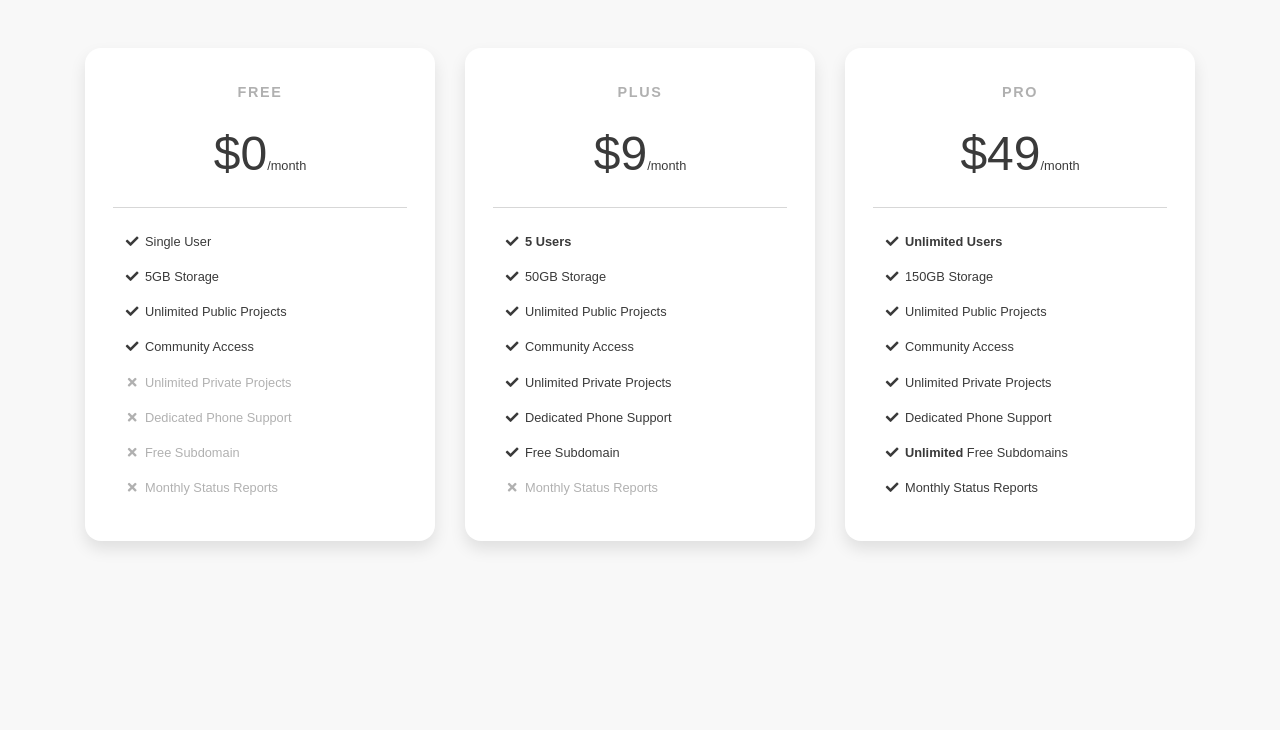
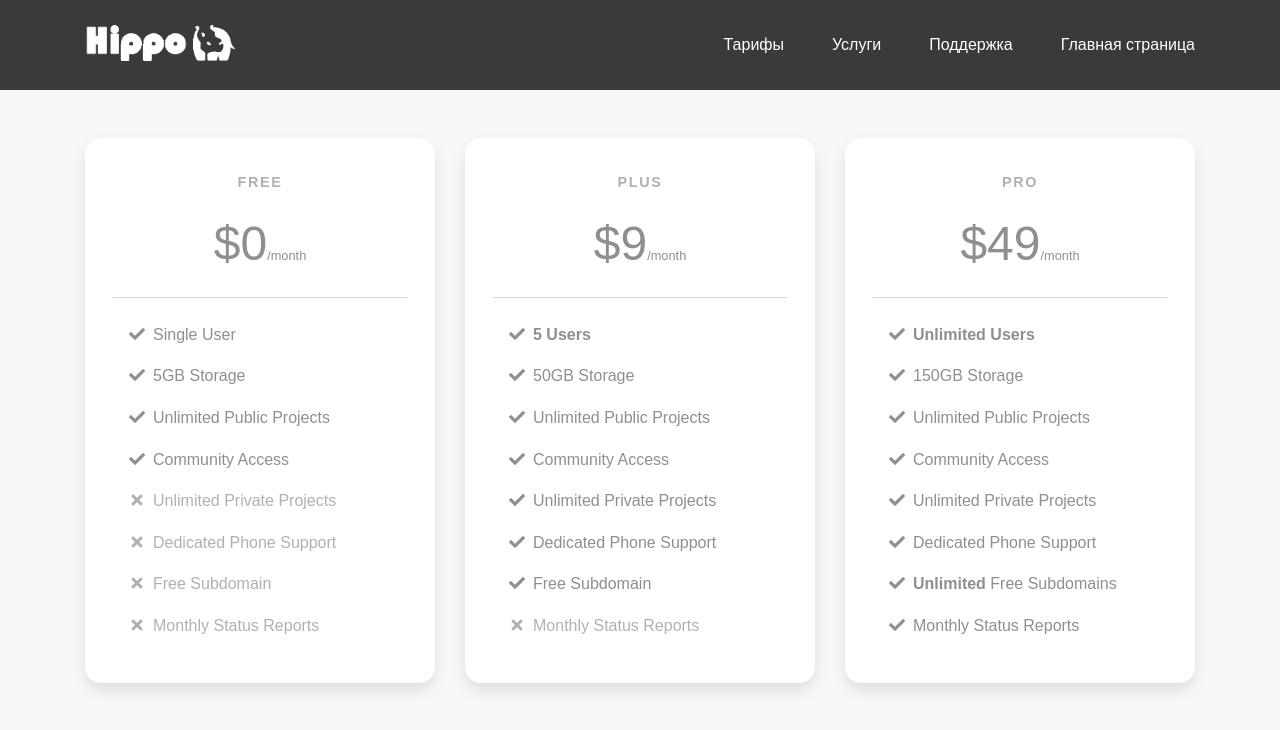
Before and after one commit to yuldashev6267/hippo-landing, a Vue app: page /tariffs in a window 1280 px wide. Shown: the top 730 px of the page. Built offline with nearby package versions, Linux system fonts and the light colour scheme.

Commit message:
navbar added for tariffs

```diff
--- a/src/components/footer.vue
+++ b/src/components/footer.vue
@@ -43,12 +43,12 @@
                                 <p>Lorem ipsum dolor sit amet, consec tetur adipisicing elit, sed do eiusmod tempor incididuntut consec tetur adipisicing
                                 elit,Lorem ipsum dolor sit amet.</p>
                             </div>
-                            <div class="footer-social-icon">
+                            <!-- <div class="footer-social-icon">
                                 <span>Follow us</span>
                                 <a href="#"><i class="fab fa-facebook-f facebook-bg"></i></a>
                                 <a href="#"><i class="fab fa-twitter twitter-bg"></i></a>
                                 <a href="#"><i class="fab fa-google-plus-g google-bg"></i></a>
-                            </div>
+                            </div> -->
                         </div>
                     </div>
                     <div class="col-xl-4 col-lg-4 col-md-6 mb-30">
@@ -65,7 +65,13 @@
                             </ul>
                         </div>
                     </div>
-                    <div class="col-xl-4 col-lg-4 col-md-6 mb-50">
+                    <div class="footer-social-icon">
+                                <span>Follow us</span>
+                                <a href="#"><i class="fab fa-facebook-f facebook-bg"></i></a>
+                                <a href="#"><i class="fab fa-twitter twitter-bg"></i></a>
+                                <a href="#"><i class="fab fa-google-plus-g google-bg"></i></a>
+                            </div>
+                    <!-- <div class="col-xl-4 col-lg-4 col-md-6 mb-50">
                         <div class="footer-widget">
                             <div class="footer-widget-heading">
                                 <h3>Subscribe</h3>
@@ -80,7 +86,7 @@
                                 </form>
                             </div>
                         </div>
-                    </div>
+                    </div> -->
                 </div>
             </div>
         </div>
--- a/src/components/routerComponents/tariffs.vue
+++ b/src/components/routerComponents/tariffs.vue
@@ -1,4 +1,5 @@
 <template>
+<div>
    <section class="pricing py-5">
   <div class="container">
     <div class="row">
@@ -66,6 +67,7 @@
 
   </div>
 </section>
+</div>
 </template>
 
 <script>
@@ -74,6 +76,8 @@ export default {
 }
 </script>
 <style>
+
+
 
 .pricing .card {
   border: none;
@@ -105,11 +109,17 @@ export default {
 .pricing ul li {
   margin-bottom: 1rem;
 }
+.pricing ul li:hover {
+  color:#008ecc;
+}
+
 
 .pricing .text-muted {
   opacity: 0.7;
 }
-
+.pricing .text-muted:hover {
+  opacity: 1;
+}
 .pricing .btn {
   font-size: 80%;
   border-radius: 5rem;
--- a/src/views/tariffsView.vue
+++ b/src/views/tariffsView.vue
@@ -1,6 +1,43 @@
 <template>
+<div :class="isOpen == true ? 'landing-page show-mobile-menu': 'landing-page'">
+ <div class="mobile-menu"><a href="javascript:;" class="logo-mobile"><img src="../assets/Hippo_size_2.png" alt=""></a>
+                    <ul class="navbar-nav">
+                         <li class="nav-item"><router-link to="/tariffs" class="router">Тарифы</router-link></li>
+      <li class="nav-item"><router-link to="/services" class="router">Услуги</router-link></li>
+
+       <li class="nav-item"><router-link to="/support" class="router">Поддержка</router-link></li>
+        <li class="nav-item"><router-link to="/" class="router">Главная страница</router-link></li>
+                        <li class="nav-item">
+                            <div class="separator"></div>
+                        </li>
+
+                    </ul>
+                </div>    <div class="main-container">
+   <div class="landing-page-nav" style="background-color:#3a3a3a;position:relative">
+        <div style="height: initial;">
+            <div class="headroom--not-top headroom--not-bottom headroom--unpinned headroom" style="position: relative; top: 0px; left: 0px; right: 0px; z-index: 9999; transform: translate3d(0px, 0px, 0px);">
+                <nav>
+                    <div class="container d-flex align-items-center justify-content-between">
+                        <a href="javascript:;" class="navbar-logo pull-left">
+                            <img src="../assets/Hippo_size_2.png" alt="" style="width:150px" >
+                        </a>
+                            <ul class="navbar-nav d-none d-lg-flex flex-row">
+                                            <li class="nav-item"><router-link to="/tariffs" class="router">Тарифы</router-link></li>
+      <li class="nav-item"><router-link to="/services" class="router">Услуги</router-link></li>
+
+       <li class="nav-item"><router-link to="/support" class="router">Поддержка</router-link></li>
+        <li class="nav-item"><router-link to="/" class="router">Главная страница
+</router-link></li>
+
+                                        </ul> <span class="mobile-menu-button"><i @click="handleOpen" class="logo fas fa-bars"></i></span>
+                                    </div>
+                                </nav>
+                            </div>
+                        </div>
+                    </div>
+    </div>
     <tariffs />
-
+</div>
 </template>
 
 
```
